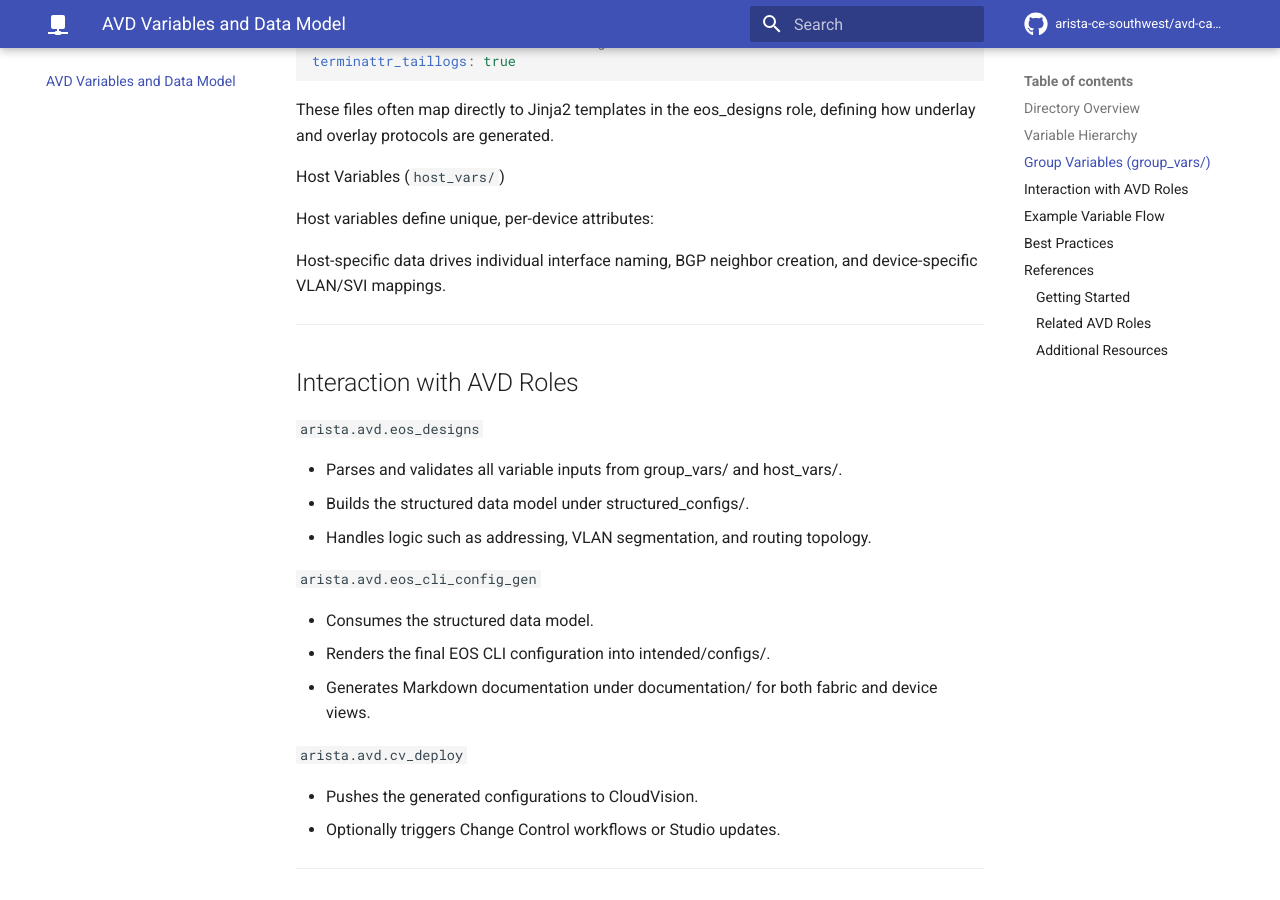
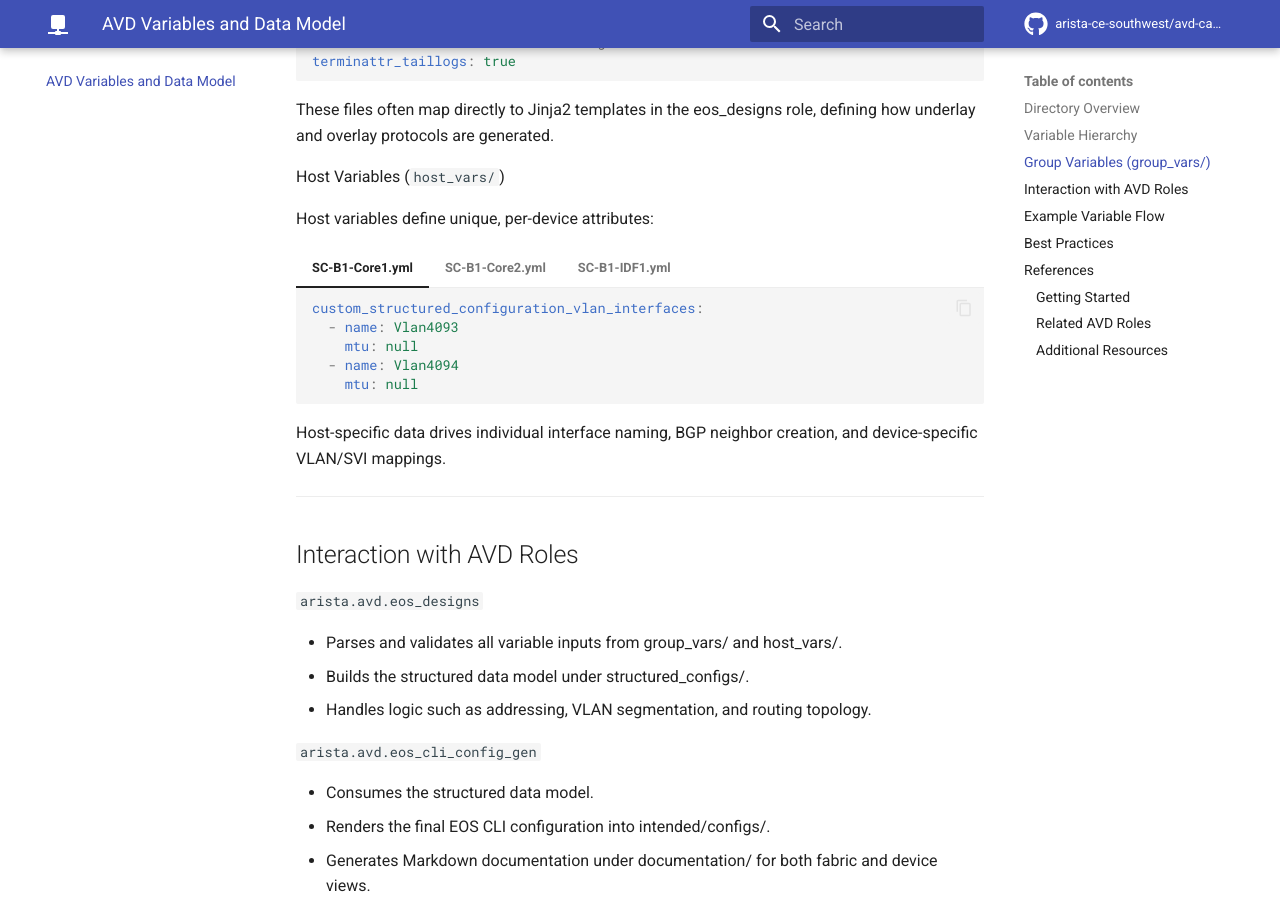
Before and after one commit to arista-ce-southwest/avd-campus-networking-event-demo, an MkDocs documentation site: the page built from docs/variables.md, in a window 1280 px wide and 900 px high, scrolled down 2469 px. Built offline with MkDocs 1.6.1 and Material for MkDocs 9.7.7, drawn with Linux system fonts in a browser that asks for light colours; emoji names are drawn with the system emoji font; comment, search, counter and statistics services are not loaded; part of the change alters nothing that is shown.

````diff
--- a/docs/variables.md
+++ b/docs/variables.md
@@ -291,8 +291,6 @@ Explore the YAML variables for each device group:
         profile: AP-PROFILE
     ```
 
-<!-- #TODO: ADD Linked content tabs ofr group_vars -->
-
 These files often map directly to Jinja2 templates in the eos_designs role, defining how underlay and overlay protocols are generated.
 
 Host Variables (`host_vars/`)
@@ -300,6 +298,69 @@ Host Variables (`host_vars/`)
 Host variables define unique, per-device attributes:
 
 <!-- #TODO: ADD Linked content tabs ofr host_vars -->
+
+=== "SC-B1-Core1.yml"
+
+    ```yaml
+    custom_structured_configuration_vlan_interfaces:
+      - name: Vlan4093
+        mtu: null
+      - name: Vlan4094
+        mtu: null
+    ```
+
+=== "SC-B1-Core2.yml"
+
+    ```yaml
+    custom_structured_configuration_vlan_interfaces:
+      - name: Vlan4093
+        mtu: null
+      - name: Vlan4094
+        mtu: null
+    ```
+
+=== "SC-B1-IDF1.yml"
+
+    ```yaml
+    ---
+    ### Host Specific data structure
+    ### This switch host houses the DHCP Server for the topology
+
+    dhcp_servers:
+    - disabled: false
+        vrf: default
+        subnets:
+        - subnet: 10.10.0.0/24
+            name: Management
+            default_gateway: 10.10.0.1
+            dns_servers:
+            - 8.8.8.8
+            ranges:
+            - start: 10.10.0.5
+                end: 10.10.0.20
+        - subnet: 10.11.0.0/24
+            name: WLAN
+            default_gateway: 10.11.0.1
+            dns_servers:
+            - 8.8.8.8
+            ranges:
+            - start: 10.11.0.5
+                end: 10.11.0.20
+        - subnet: 10.12.0.0/24
+            name: PC
+            default_gateway: 10.12.0.1
+            dns_servers:
+            - 8.8.8.8
+            ranges:
+            - start: 10.12.0.5
+                end: 10.12.0.20
+
+    custom_structured_configuration_vlan_interfaces:
+    - name: Vlan10
+        ip_address: 10.10.0.10/24
+        mtu: null
+        dhcp_server_ipv4: true
+    ```
 
 Host-specific data drives individual interface naming, BGP neighbor creation, and device-specific VLAN/SVI mappings.
 
````
